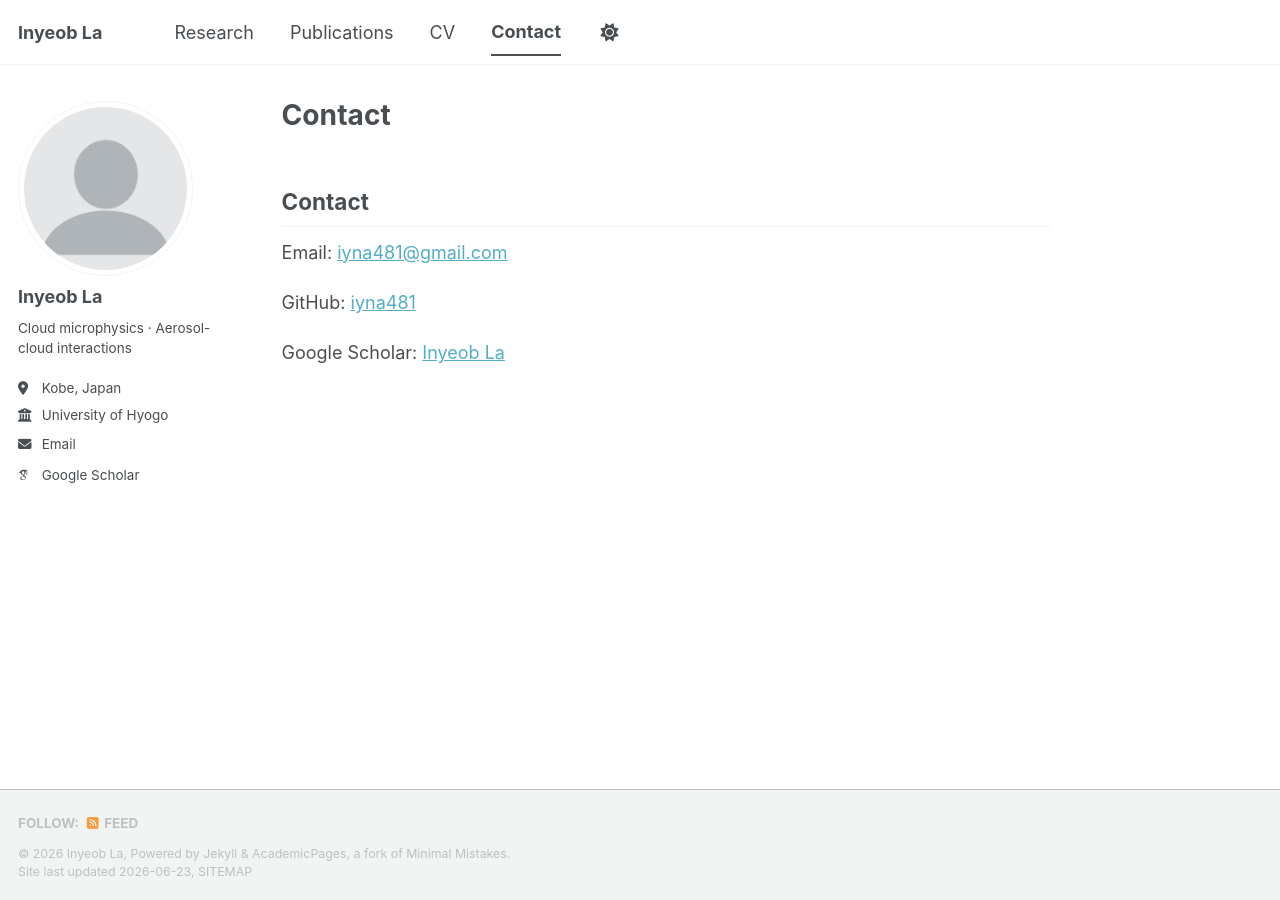
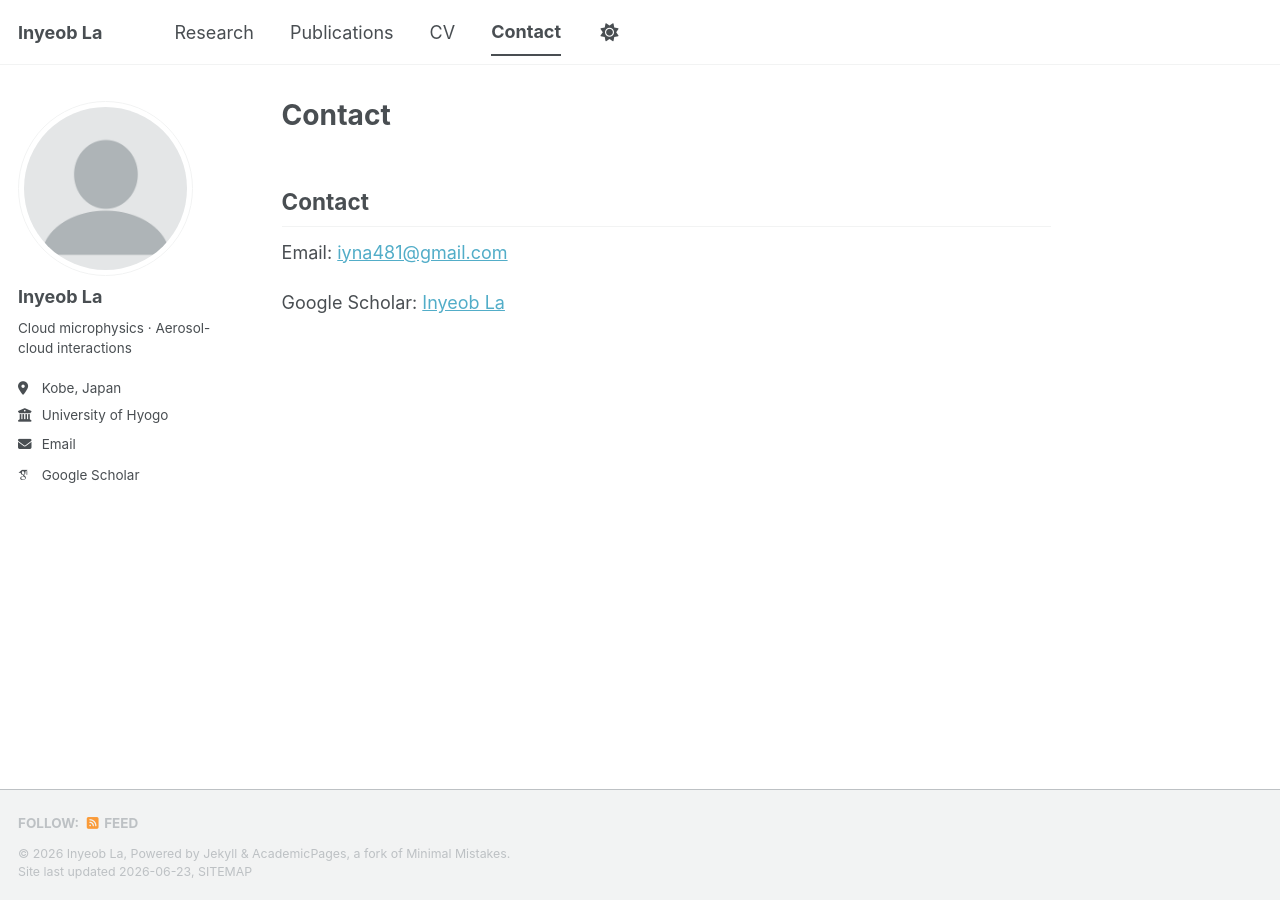
Before and after one commit to iyna481/iyna481.github.io, a Jekyll site: the page built from _pages/contact.md, in a window 1280 px wide. Built offline with Jekyll 4.4.1, drawn with Linux system fonts in a browser that asks for light colours; some web fonts are replaced; a script bundle is joined from its source files by our own code; library files that are not in the unit come from our copies.

Commit message:
Remove GitHub link from contact page

```diff
--- a/_pages/contact.md
+++ b/_pages/contact.md
@@ -8,6 +8,4 @@ author_profile: true
 
 Email: [iyna481@gmail.com](mailto:iyna481@gmail.com)
 
-GitHub: [iyna481](https://github.com/iyna481)
-
 Google Scholar: [Inyeob La](https://scholar.google.com/citations?user=bovpp6UAAAAJ&hl=en)
```
